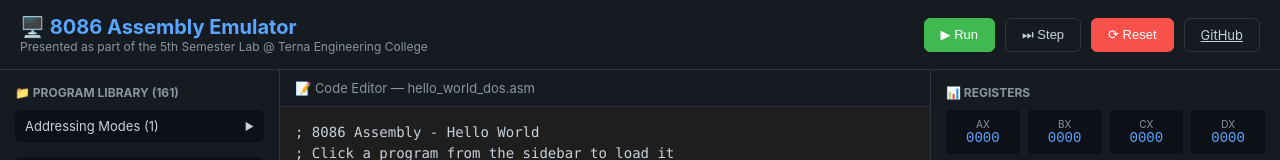
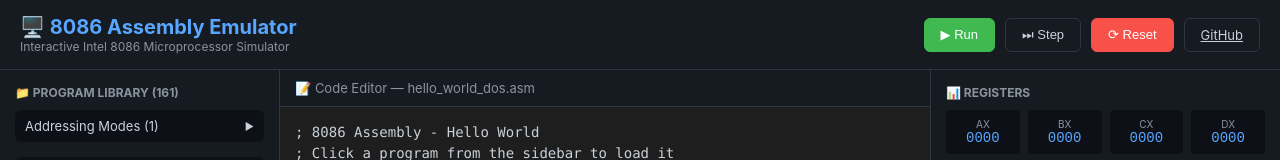
Before and after one commit to Amey-Thakur/8086-ASSEMBLY-LANGUAGE-PROGRAMS, a plain HTML site: page index.html in a window 1280 px wide. Shown: the top 160 px of the page. Drawn offline with Linux system fonts and the light colour scheme.

Commit message:
8086 Assembly Language (ASM)

```diff
--- a/index.html
+++ b/index.html
@@ -25,11 +25,31 @@
             box-sizing: border-box;
         }
 
+        /* Custom Scrollbar */
+        ::-webkit-scrollbar {
+            width: 8px;
+            height: 8px;
+        }
+
+        ::-webkit-scrollbar-track {
+            background: var(--bg-primary);
+        }
+
+        ::-webkit-scrollbar-thumb {
+            background: var(--border);
+            border-radius: 4px;
+        }
+
+        ::-webkit-scrollbar-thumb:hover {
+            background: #484f58;
+        }
+
         body {
             background: var(--bg-primary);
             color: var(--text);
             font-family: -apple-system, BlinkMacSystemFont, "Segoe UI", Helvetica, Arial, sans-serif;
             min-height: 100vh;
+            overflow: hidden;
         }
 
         .header {
@@ -290,7 +310,7 @@
     <div class="header">
         <div>
             <h1>🖥️ 8086 Assembly Emulator</h1>
-            <p class="subtitle">Presented as part of the 5th Semester Lab @ Terna Engineering College</p>
+            <p class="subtitle">Interactive Intel 8086 Microprocessor Simulator</p>
         </div>
         <div class="toolbar">
             <button class="btn btn-primary" onclick="runCode()">▶ Run</button>
```
